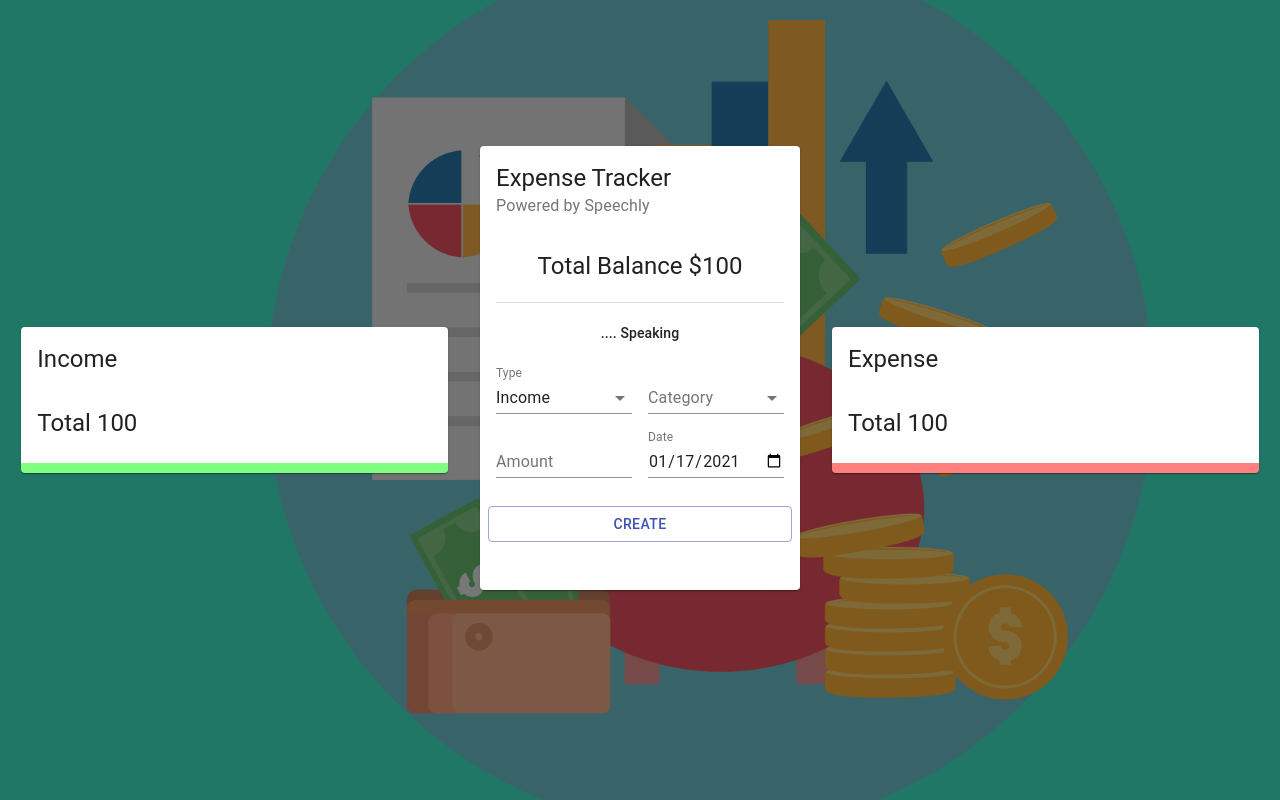
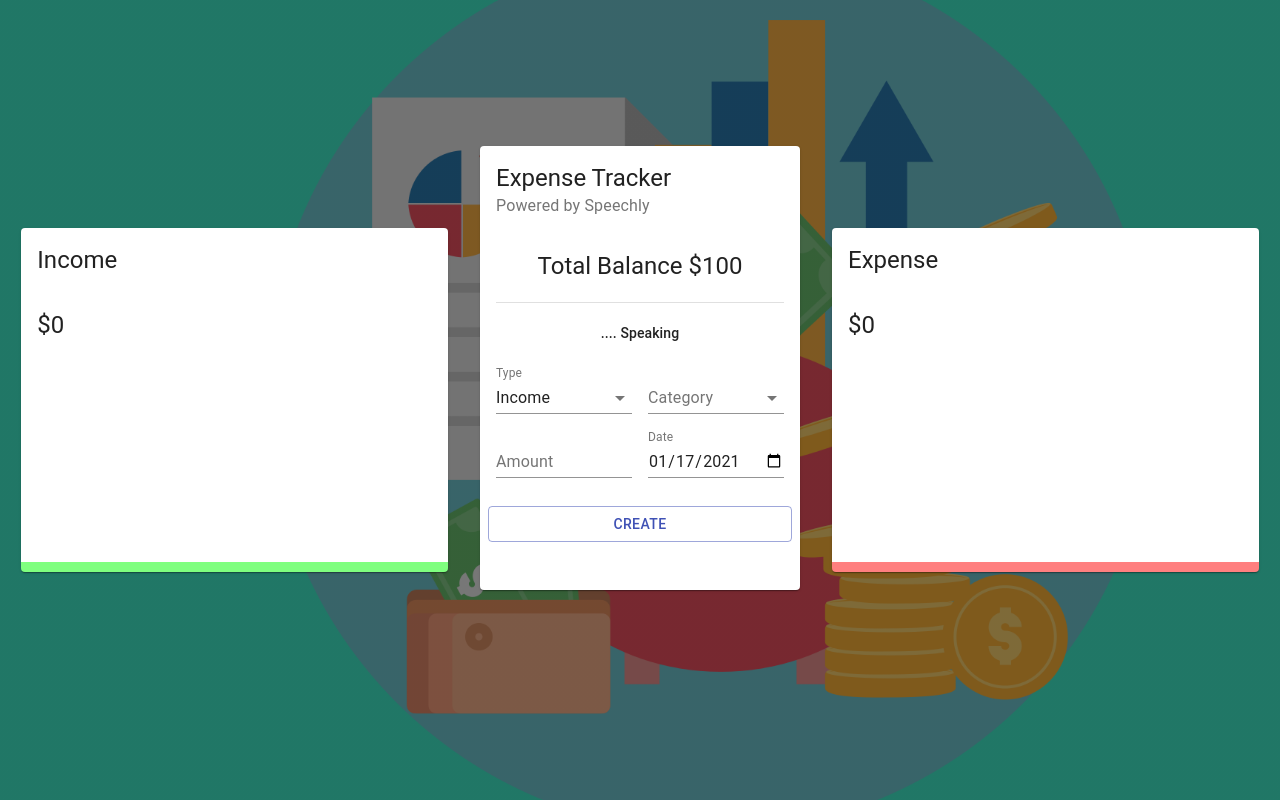
Before and after one commit to bbaime98/speechly-api, a React (Create React App) app: page / in a window 1280 px wide. Built offline with nearby package versions, Linux system fonts and the light colour scheme.

Commit message:
add charts
- create custom hook to take of all calculation and data to be displayed
  on the chard
- use react-chart js to display cool animated charts

```diff
--- a/src/components/Details/Details.jsx
+++ b/src/components/Details/Details.jsx
@@ -1,19 +1,20 @@
 import React from 'react';
 import { Card, CardHeader, CardContent, Typography } from '@material-ui/core';
 import { Doughnut } from 'react-chartjs-2';
-
+import useTransactions from '../../useTransactions';
 import useStyles from './styles';
 
 
 const DetailsCard = ({ title, subheader }) => {
   const classes = useStyles();
+  const { total, chartData } = useTransactions(title);
 
   return (
     <Card className={title === 'Income' ? classes.income : classes.expense}>
       <CardHeader title={title} subheader={subheader} />
       <CardContent>
-        <Typography variant="h5">Total 100</Typography>
-        {/* <Doughnut /> */}
+        <Typography variant="h5">${total}</Typography>
+        <Doughnut data={chartData} />
       </CardContent>
     </Card>
   );
--- /dev/null
+++ b/src/useTransactions.js
@@ -0,0 +1,32 @@
+import { useContext } from 'react';
+import { ExpenseTrackerContext } from './context/context';
+
+import { incomeCategories, expenseCategories, resetCategories } from './constants/categories';
+
+const useTransactions = (title) => {
+  resetCategories();
+  const { transactions } = useContext(ExpenseTrackerContext);
+  const rightTransactions = transactions.filter((t) => t.type === title);
+  const total = rightTransactions.reduce((acc, currVal) => acc += currVal.amount, 0);
+  const categories = title === 'Income' ? incomeCategories : expenseCategories;
+
+  rightTransactions.forEach((t) => {
+    const category = categories.find((c) => c.type === t.category);
+
+    if (category) category.amount += t.amount;
+  });
+
+  const filteredCategories = categories.filter((sc) => sc.amount > 0);
+
+  const chartData = {
+    datasets: [{
+      data: filteredCategories.map((c) => c.amount),
+      backgroundColor: filteredCategories.map((c) => c.color),
+    }],
+    labels: filteredCategories.map((c) => c.type),
+  };
+
+  return { filteredCategories, total, chartData };
+};
+
+export default useTransactions;
```
Also changed, not shown: 2 other files (tests, documents, lock files or other folders).
